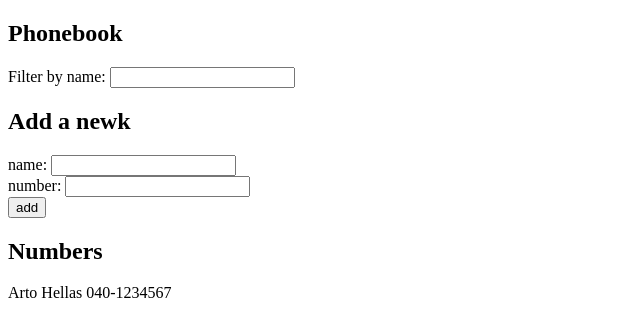
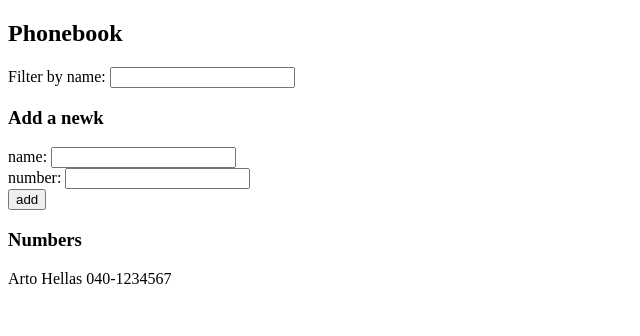
Before and after one commit to Gillian-Delvigne/full_stack_open, a React (Vite) app in the folder part2/phonebook/: page / in a window 1280 px wide. Shown: the top 336 px of the page, without its empty margins (0-640 px from the left). Built offline with nearby package versions, Linux system fonts and the light colour scheme.

Commit message:
auto commit

```diff
--- a/part2/phonebook/src/App.jsx
+++ b/part2/phonebook/src/App.jsx
@@ -1,4 +1,7 @@
 import { useState } from "react";
+import { Filter } from "./components/Filter";
+import { Form } from "./components/Form";
+import { Persons } from "./components/Persons";
 
 const App = () => {
     const [persons, setPersons] = useState([
@@ -9,7 +12,9 @@ const App = () => {
     const [filter, setFilter] = useState("");
 
     const personsToShow = filter.trim()
-        ? persons.filter((person) => person.name.toLowerCase().includes(filter))
+        ? persons.filter((person) =>
+              person.name.toLowerCase().includes(filter.toLowerCase())
+          )
         : persons;
 
     const handlePerson = (event) => {
@@ -41,27 +46,17 @@ const App = () => {
     return (
         <div>
             <h2>Phonebook</h2>
-            <div>
-                Filter by name: <input value={filter} onChange={handleFilter} />
-            </div>
-            <h2>Add a newk</h2>
-            <form onSubmit={handlePerson}>
-                <div>
-                    name: <input value={newName} onChange={handleName} />
-                </div>
-                <div>
-                    number: <input value={newNum} onChange={handleNum} />
-                </div>
-                <div>
-                    <button type="submit">add</button>
-                </div>
-            </form>
-            <h2>Numbers</h2>
-            {personsToShow.map((person) => (
-                <p key={person.name}>
-                    {person.name} {person.number}
-                </p>
-            ))}
+            <Filter filter={filter} handleFilter={handleFilter} />
+            <h3>Add a newk</h3>
+            <Form
+                handlePerson={handlePerson}
+                newName={newName}
+                handleName={handleName}
+                newNum={newNum}
+                handleNum={handleNum}
+            />
+            <h3>Numbers</h3>
+            <Persons persons={personsToShow} />
         </div>
     );
 };
--- /dev/null
+++ b/part2/phonebook/src/components/Filter.jsx
@@ -0,0 +1,7 @@
+export const Filter = ({ filter, handleFilter }) => {
+    return (
+        <div>
+            Filter by name: <input value={filter} onChange={handleFilter} />
+        </div>
+    );
+};
--- /dev/null
+++ b/part2/phonebook/src/components/Form.jsx
@@ -0,0 +1,21 @@
+export const Form = ({
+    handlePerson,
+    newName,
+    handleName,
+    newNum,
+    handleNum,
+}) => {
+    return (
+        <form onSubmit={handlePerson}>
+            <div>
+                name: <input value={newName} onChange={handleName} />
+            </div>
+            <div>
+                number: <input value={newNum} onChange={handleNum} />
+            </div>
+            <div>
+                <button type="submit">add</button>
+            </div>
+        </form>
+    );
+};
--- /dev/null
+++ b/part2/phonebook/src/components/Persons.jsx
@@ -0,0 +1,11 @@
+export const Persons = ({ persons }) => {
+    return (
+        <div>
+            {persons.map((person) => (
+                <p key={person.name}>
+                    {person.name} {person.number}
+                </p>
+            ))}
+        </div>
+    );
+};
```
